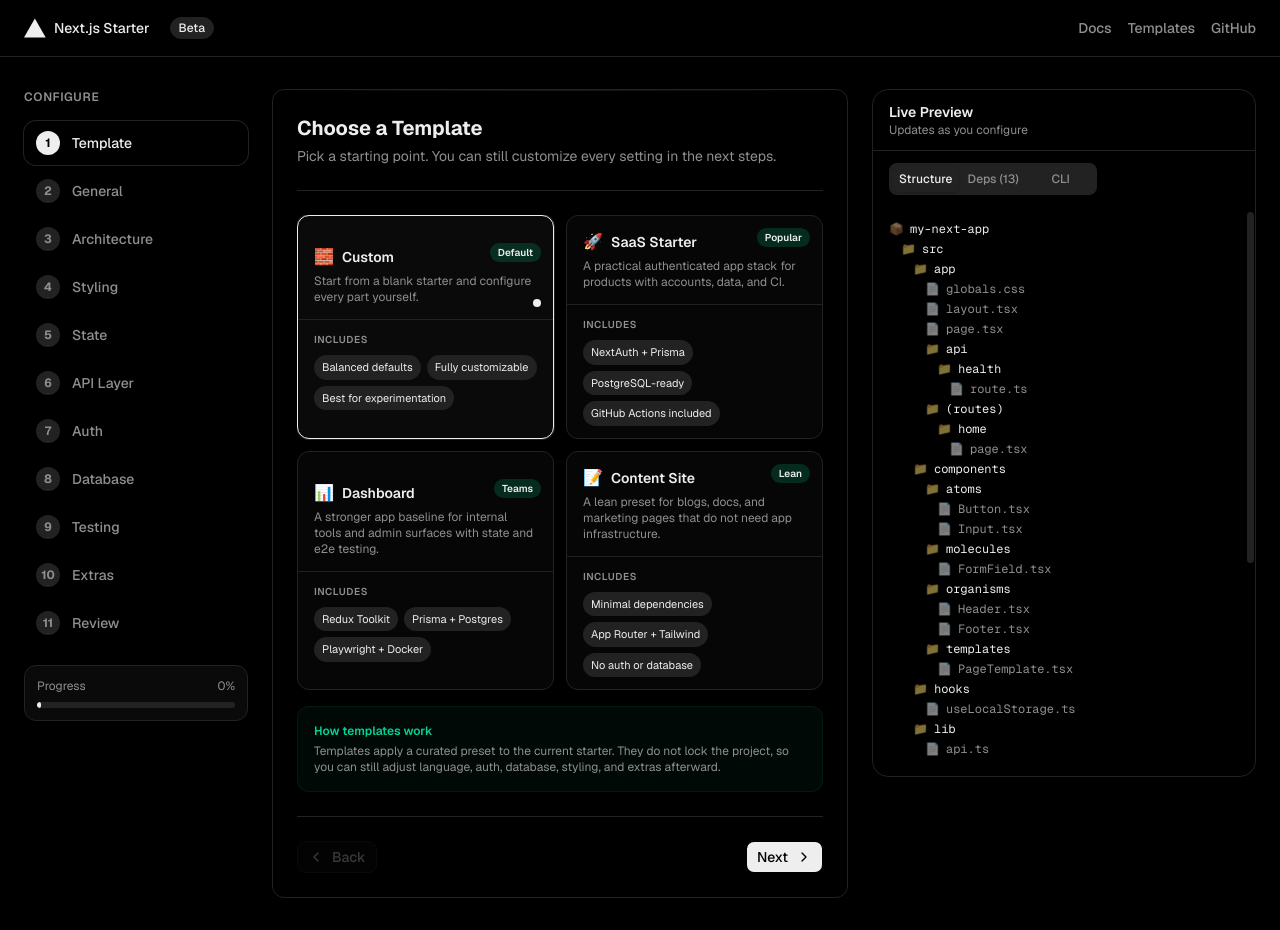
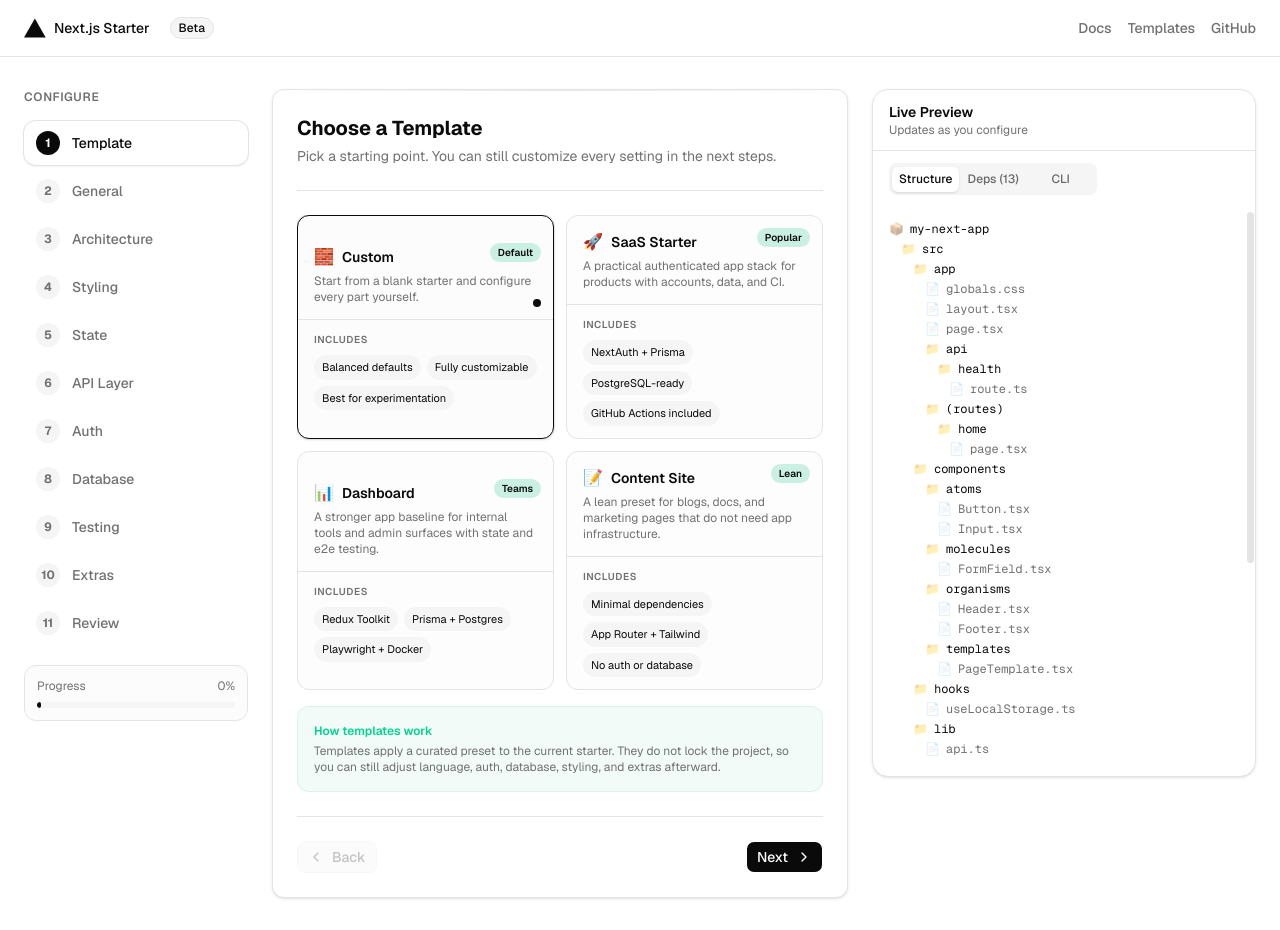
Before and after one commit to MrSluffy/starter-nextjs, a Next.js app: page / in a window 1280 px wide. Built offline with nearby package versions, Linux system fonts and the light colour scheme.

Commit message:
feat(theme): enable dynamic theme support

```diff
--- a/src/app/layout.tsx
+++ b/src/app/layout.tsx
@@ -5,6 +5,18 @@
 
 const geistSans = Geist({ subsets: ["latin"], variable: "--font-sans" });
 const geistMono = Geist_Mono({ subsets: ["latin"], variable: "--font-mono" });
+const themeInitializer = `(() => {
+  const root = document.documentElement;
+  const media = window.matchMedia("(prefers-color-scheme: dark)");
+
+  const applyTheme = (isDark) => {
+    root.classList.toggle("dark", isDark);
+    root.style.colorScheme = isDark ? "dark" : "light";
+  };
+
+  applyTheme(media.matches);
+  media.addEventListener?.("change", (event) => applyTheme(event.matches));
+})();`;
 
 export const metadata: Metadata = {
   title: "Next.js Starter — Project Generator",
@@ -14,7 +26,14 @@
 
 export default function RootLayout({ children }: { children: React.ReactNode }) {
   return (
-    <html lang="en" className={`dark ${geistSans.variable} ${geistMono.variable}`}>
+    <html
+      lang="en"
+      className={`${geistSans.variable} ${geistMono.variable}`}
+      suppressHydrationWarning
+    >
+      <head>
+        <script dangerouslySetInnerHTML={{ __html: themeInitializer }} />
+      </head>
       <body className="font-sans antialiased">
         <TooltipProvider>{children}</TooltipProvider>
       </body>
```
